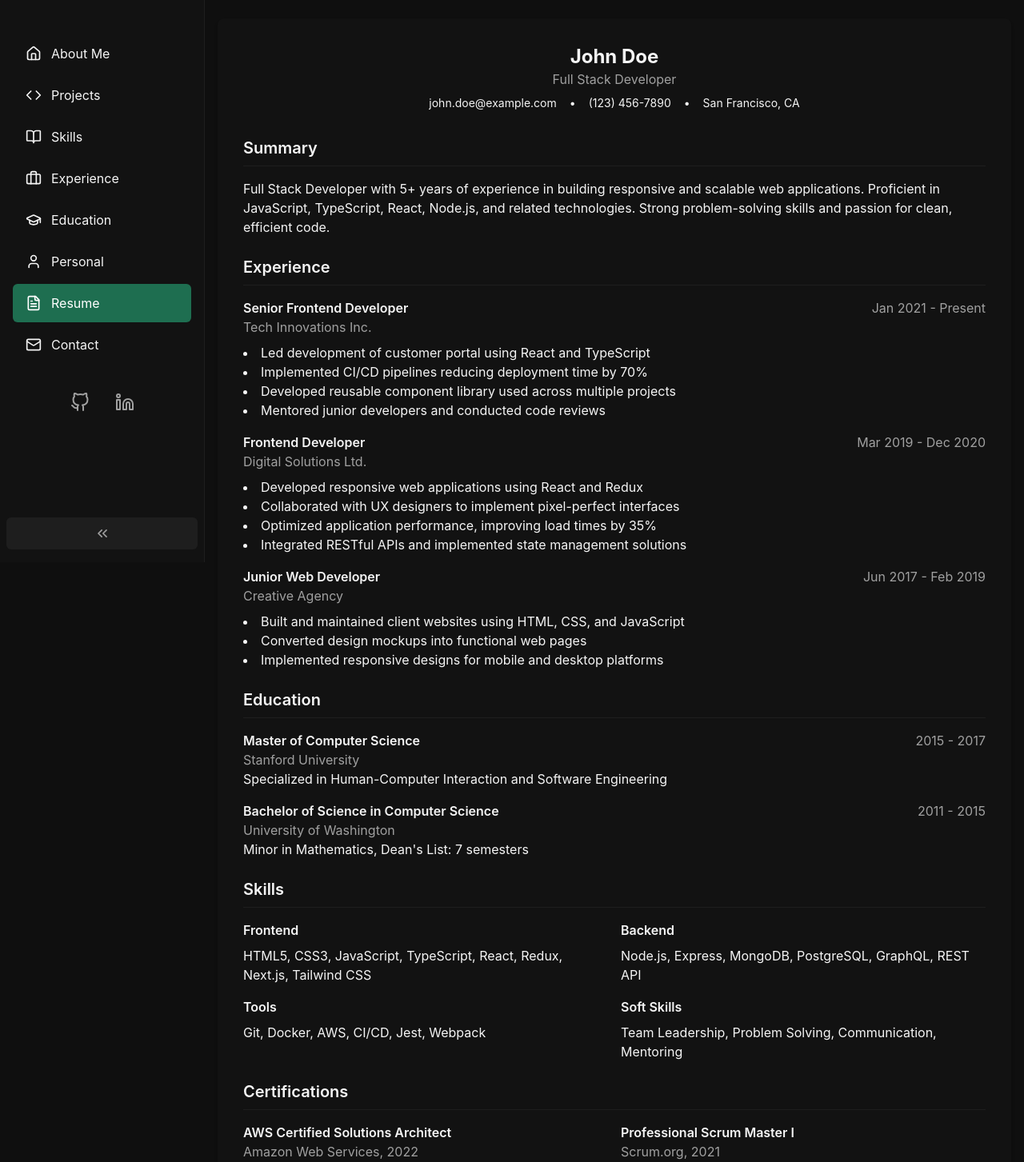
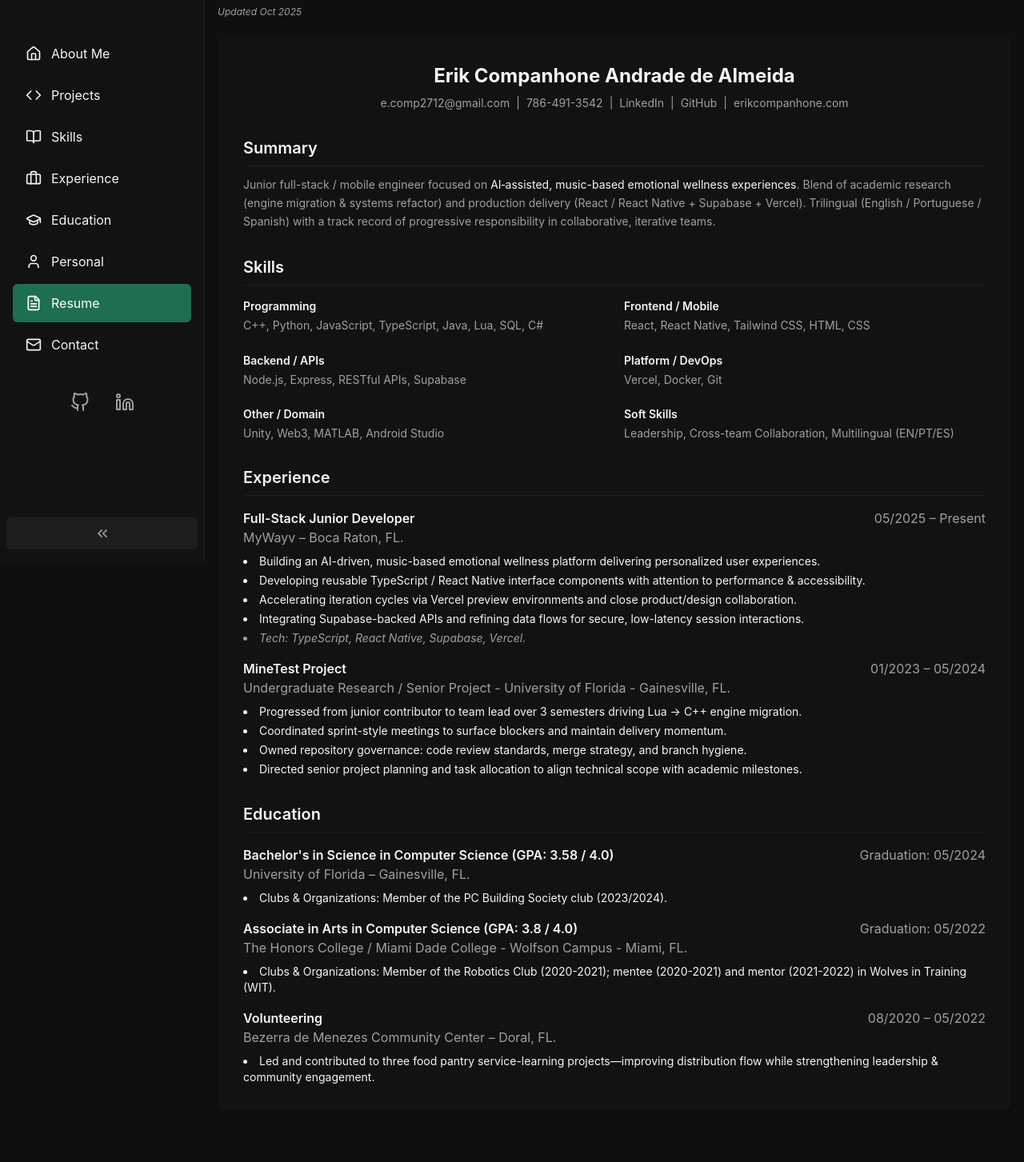
Before and after one commit to erikcompanhone/Personal-Portfolio, a React (Vite) app: page /resume in a window 1280 px wide. Shown: the part 97-1550 px from the top of the page at 80% size. After the commit the page ends 1518 px from the top, so only its background shows below. Built offline with nearby package versions, Linux system fonts and the light colour scheme.

Commit message:
feat: added content to resume page

```diff
--- a/src/pages/Resume.tsx
+++ b/src/pages/Resume.tsx
@@ -1,145 +1,188 @@
-import React from 'react';
+import React, { useRef } from 'react';
 import { DownloadIcon, PrinterIcon } from 'lucide-react';
 
 const Resume: React.FC = () => {
+  const iframeRef = useRef<HTMLIFrameElement | null>(null);
+
+  const handlePrint = () => {
+    const existing = iframeRef.current;
+    if (existing) {
+      existing.contentWindow?.focus();
+      existing.contentWindow?.print();
+      return;
+    }
+    const iframe = document.createElement('iframe');
+    iframe.style.position = 'fixed';
+    iframe.style.right = '0';
+    iframe.style.bottom = '0';
+    iframe.style.width = '0';
+    iframe.style.height = '0';
+    iframe.style.border = '0';
+    iframe.src = '/resume.pdf';
+    iframe.onload = () => {
+      setTimeout(() => {
+        iframe.contentWindow?.focus();
+        iframe.contentWindow?.print();
+      }, 50);
+    };
+    document.body.appendChild(iframe);
+    iframeRef.current = iframe;
+  };
+
   return (
     <div>
-      <div className="flex justify-between items-center mb-8">
+      <div className="flex justify-between items-center mb-4 print:mb-2">
         <h1 className="text-3xl font-bold">Resume</h1>
-        <div className="flex gap-4">
+        <div className="flex gap-4 flex-wrap">
           <button
-            className="flex items-center gap-2 px-4 py-2 bg-accent text-white rounded-md hover:bg-opacity-90 transition-colors"
-            onClick={() => window.print()}
+            aria-label="Print resume PDF"
+            className="flex items-center gap-2 px-4 py-2 bg-accent text-white rounded-md hover:bg-opacity-90 transition-colors print:hidden"
+            onClick={handlePrint}
           >
             <PrinterIcon size={18} /> Print
           </button>
           <a
-            href="/john-doe-resume.pdf"
+            href="/resume.pdf"
             download
-            className="flex items-center gap-2 px-4 py-2 bg-secondary hover:bg-opacity-80 rounded-md transition-colors"
+            aria-label="Download resume PDF"
+            className="flex items-center gap-2 px-4 py-2 bg-secondary hover:bg-opacity-80 rounded-md transition-colors print:hidden"
           >
             <DownloadIcon size={18} /> Download PDF
           </a>
         </div>
       </div>
+      <div className="text-xs text-muted mb-6 print:mb-2 italic print:text-black">Updated Oct 2025</div>
 
-      <div className="bg-primary p-8 rounded-lg shadow-md" id="resume">
-        <div className="mb-8 text-center">
-          <h2 className="text-2xl font-bold">John Doe</h2>
-            <p className="text-muted">Full Stack Developer</p>
-          <div className="flex justify-center gap-4 mt-2 text-sm">
-            <span>john.doe@example.com</span>
-            <span>•</span>
-            <span>(123) 456-7890</span>
-            <span>•</span>
-            <span>San Francisco, CA</span>
-          </div>
+      {/* Print styles (scoped) */}
+      <style>{`@media print {
+        body { background: #ffffff !important; }
+        #resume { box-shadow: none !important; background: #ffffff !important; }
+        nav, header, footer { display:none !important; }
+        /* Attempt to keep to one page by tightening spacing */
+        #resume h3 { margin-top: 0.75rem; }
+        #resume .space-y-4 > * + * { margin-top:0.65rem !important; }
+        #resume .space-y-8 > * + * { margin-top:1.1rem !important; }
+        #resume ul { margin-top:0.3rem !important; }
+      }`}</style>
+
+  <div className="bg-primary p-8 rounded-lg shadow-md space-y-8 print:space-y-6" id="resume">
+        <div className="text-center space-y-2">
+          <h2 className="text-2xl font-bold">Erik Companhone Andrade de Almeida</h2>
+          <p className="text-sm text-muted flex flex-col md:flex-row md:items-center md:justify-center gap-1 md:gap-2">
+            <span>e.comp2712@gmail.com</span>
+            <span className="hidden md:inline">|</span>
+            <span>786-491-3542</span>
+            <span className="hidden md:inline">|</span>
+            <span><a className="hover:underline" href="https://www.linkedin.com/in/erik-companhone/" target="_blank" rel="noopener noreferrer">LinkedIn</a></span>
+            <span className="hidden md:inline">|</span>
+            <span><a className="hover:underline" href="https://github.com/erikcompanhone" target="_blank" rel="noopener noreferrer">GitHub</a></span>
+            <span className="hidden md:inline">|</span>
+            <span><a className="hover:underline" href="https://erikcompanhone.com" target="_blank" rel="noopener noreferrer">erikcompanhone.com</a></span>
+          </p>
         </div>
 
-        <section className="mb-6">
-          <h3 className="text-xl font-semibold border-b border-secondary pb-2 mb-4">Summary</h3>
-          <p>
-            Full Stack Developer with 5+ years of experience in building responsive and scalable web applications.
-            Proficient in JavaScript, TypeScript, React, Node.js, and related technologies. Strong problem-solving skills
-            and passion for clean, efficient code.
+        {/* Summary */}
+        <section className="space-y-3" aria-labelledby="summary-heading">
+          <h3 id="summary-heading" className="text-xl font-semibold border-b border-secondary pb-2">Summary</h3>
+          <p className="text-sm leading-relaxed text-muted">
+            Junior full-stack / mobile engineer focused on <span className="text-text">AI‑assisted, music-based emotional wellness experiences</span>. Blend of
+            academic research (engine migration & systems refactor) and production delivery (React / React Native + Supabase + Vercel).
+            Trilingual (English / Portuguese / Spanish) with a track record of progressive responsibility in collaborative, iterative teams.
           </p>
         </section>
 
-        <section className="mb-6">
-          <h3 className="text-xl font-semibold border-b border-secondary pb-2 mb-4">Experience</h3>
-          <div className="mb-4">
-            <div className="flex justify-between">
-              <h4 className="font-semibold">Senior Frontend Developer</h4>
-              <span className="text-muted">Jan 2021 - Present</span>
+        <section className="space-y-4" aria-labelledby="skills-heading">
+          <h3 id="skills-heading" className="text-xl font-semibold border-b border-secondary pb-2">Skills</h3>
+          <div className="grid md:grid-cols-2 gap-6 text-sm">
+            <div>
+              <h4 className="font-semibold mb-1">Programming</h4>
+              <p className="text-muted leading-snug">C++, Python, JavaScript, TypeScript, Java, Lua, SQL, C#</p>
             </div>
-            <p className="text-muted">Tech Innovations Inc.</p>
-            <ul className="list-disc list-inside mt-2">
-              <li>Led development of customer portal using React and TypeScript</li>
-              <li>Implemented CI/CD pipelines reducing deployment time by 70%</li>
-              <li>Developed reusable component library used across multiple projects</li>
-              <li>Mentored junior developers and conducted code reviews</li>
-            </ul>
+            <div>
+              <h4 className="font-semibold mb-1">Frontend / Mobile</h4>
+              <p className="text-muted leading-snug">React, React Native, Tailwind CSS, HTML, CSS</p>
+            </div>
+            <div>
+              <h4 className="font-semibold mb-1">Backend / APIs</h4>
+              <p className="text-muted leading-snug">Node.js, Express, RESTful APIs, Supabase</p>
+            </div>
+            <div>
+              <h4 className="font-semibold mb-1">Platform / DevOps</h4>
+              <p className="text-muted leading-snug">Vercel, Docker, Git</p>
+            </div>
+            <div>
+              <h4 className="font-semibold mb-1">Other / Domain</h4>
+              <p className="text-muted leading-snug">Unity, Web3, MATLAB, Android Studio</p>
+            </div>
+            <div>
+              <h4 className="font-semibold mb-1">Soft Skills</h4>
+              <p className="text-muted leading-snug">Leadership, Cross-team Collaboration, Multilingual (EN/PT/ES)</p>
+            </div>
           </div>
-          <div className="mb-4">
-            <div className="flex justify-between">
-              <h4 className="font-semibold">Frontend Developer</h4>
-              <span className="text-muted">Mar 2019 - Dec 2020</span>
+        </section>
+
+        <section className="space-y-4" aria-labelledby="experience-heading">
+          <h3 className="text-xl font-semibold border-b border-secondary pb-2">Experience</h3>
+          <div>
+            <div className="flex flex-col md:flex-row md:justify-between md:items-start">
+              <h4 className="font-semibold">Full-Stack Junior Developer</h4>
+              <span className="text-muted md:ml-4 whitespace-nowrap">05/2025 – Present</span>
             </div>
-            <p className="text-muted">Digital Solutions Ltd.</p>
-            <ul className="list-disc list-inside mt-2">
-              <li>Developed responsive web applications using React and Redux</li>
-              <li>Collaborated with UX designers to implement pixel-perfect interfaces</li>
-              <li>Optimized application performance, improving load times by 35%</li>
-              <li>Integrated RESTful APIs and implemented state management solutions</li>
+            <p className="text-muted">MyWayv – Boca Raton, FL.</p>
+            <ul className="list-disc list-inside mt-2 text-sm space-y-1">
+              <li>Building an AI-driven, music-based emotional wellness platform delivering personalized user experiences.</li>
+              <li>Developing reusable TypeScript / React Native interface components with attention to performance & accessibility.</li>
+              <li>Accelerating iteration cycles via Vercel preview environments and close product/design collaboration.</li>
+              <li>Integrating Supabase-backed APIs and refining data flows for secure, low-latency session interactions.</li>
+              <li className="italic text-muted">Tech: TypeScript, React Native, Supabase, Vercel.</li>
             </ul>
           </div>
           <div>
-            <div className="flex justify-between">
-              <h4 className="font-semibold">Junior Web Developer</h4>
-              <span className="text-muted">Jun 2017 - Feb 2019</span>
+            <div className="flex flex-col md:flex-row md:justify-between md:items-start">
+              <h4 className="font-semibold">MineTest Project</h4>
+              <span className="text-muted md:ml-4 whitespace-nowrap">01/2023 – 05/2024</span>
             </div>
-            <p className="text-muted">Creative Agency</p>
-            <ul className="list-disc list-inside mt-2">
-              <li>Built and maintained client websites using HTML, CSS, and JavaScript</li>
-              <li>Converted design mockups into functional web pages</li>
-              <li>Implemented responsive designs for mobile and desktop platforms</li>
+            <p className="text-muted">Undergraduate Research / Senior Project - University of Florida - Gainesville, FL.</p>
+            <ul className="list-disc list-inside mt-2 text-sm space-y-1">
+              <li>Progressed from junior contributor to team lead over 3 semesters driving Lua → C++ engine migration.</li>
+              <li>Coordinated sprint-style meetings to surface blockers and maintain delivery momentum.</li>
+              <li>Owned repository governance: code review standards, merge strategy, and branch hygiene.</li>
+              <li>Directed senior project planning and task allocation to align technical scope with academic milestones.</li>
             </ul>
           </div>
         </section>
 
-        <section className="mb-6">
-          <h3 className="text-xl font-semibold border-b border-secondary pb-2 mb-4">Education</h3>
-          <div className="mb-4">
-            <div className="flex justify-between">
-              <h4 className="font-semibold">Master of Computer Science</h4>
-              <span className="text-muted">2015 - 2017</span>
+        <section className="space-y-4" aria-labelledby="education-heading">
+          <h3 id="education-heading" className="text-xl font-semibold border-b border-secondary pb-2">Education</h3>
+          <div>
+            <div className="flex flex-col md:flex-row md:justify-between md:items-start">
+              <h4 className="font-semibold">Bachelor's in Science in Computer Science (GPA: 3.58 / 4.0)</h4>
+              <span className="text-muted md:ml-4 whitespace-nowrap">Graduation: 05/2024</span>
             </div>
-            <p className="text-muted">Stanford University</p>
-            <p>Specialized in Human-Computer Interaction and Software Engineering</p>
+            <p className="text-muted">University of Florida – Gainesville, FL.</p>
+            <ul className="list-disc list-inside mt-2 text-sm space-y-1">
+              <li>Clubs & Organizations: Member of the PC Building Society club (2023/2024).</li>
+            </ul>
           </div>
           <div>
-            <div className="flex justify-between">
-              <h4 className="font-semibold">Bachelor of Science in Computer Science</h4>
-              <span className="text-muted">2011 - 2015</span>
+            <div className="flex flex-col md:flex-row md:justify-between md:items-start">
+              <h4 className="font-semibold">Associate in Arts in Computer Science (GPA: 3.8 / 4.0)</h4>
+              <span className="text-muted md:ml-4 whitespace-nowrap">Graduation: 05/2022</span>
             </div>
-            <p className="text-muted">University of Washington</p>
-            <p>Minor in Mathematics, Dean's List: 7 semesters</p>
+            <p className="text-muted">The Honors College / Miami Dade College - Wolfson Campus - Miami, FL.</p>
+            <ul className="list-disc list-inside mt-2 text-sm space-y-1">
+              <li>Clubs & Organizations: Member of the Robotics Club (2020-2021); mentee (2020-2021) and mentor (2021-2022) in Wolves in Training (WIT).</li>
+            </ul>
           </div>
-        </section>
-
-        <section className="mb-6">
-          <h3 className="text-xl font-semibold border-b border-secondary pb-2 mb-4">Skills</h3>
-          <div className="grid grid-cols-1 md:grid-cols-2 gap-4">
-            <div>
-              <h4 className="font-semibold mb-2">Frontend</h4>
-              <p>HTML5, CSS3, JavaScript, TypeScript, React, Redux, Next.js, Tailwind CSS</p>
+          <div>
+            <div className="flex flex-col md:flex-row md:justify-between md:items-start">
+              <h4 className="font-semibold">Volunteering</h4>
+              <span className="text-muted md:ml-4 whitespace-nowrap">08/2020 – 05/2022</span>
             </div>
-            <div>
-              <h4 className="font-semibold mb-2">Backend</h4>
-              <p>Node.js, Express, MongoDB, PostgreSQL, GraphQL, REST API</p>
-            </div>
-            <div>
-              <h4 className="font-semibold mb-2">Tools</h4>
-              <p>Git, Docker, AWS, CI/CD, Jest, Webpack</p>
-            </div>
-            <div>
-              <h4 className="font-semibold mb-2">Soft Skills</h4>
-              <p>Team Leadership, Problem Solving, Communication, Mentoring</p>
-            </div>
-          </div>
-        </section>
-
-        <section>
-          <h3 className="text-xl font-semibold border-b border-secondary pb-2 mb-4">Certifications</h3>
-          <div className="grid grid-cols-1 md:grid-cols-2 gap-4">
-            <div>
-              <h4 className="font-semibold">AWS Certified Solutions Architect</h4>
-              <p className="text-muted">Amazon Web Services, 2022</p>
-            </div>
-            <div>
-              <h4 className="font-semibold">Professional Scrum Master I</h4>
-              <p className="text-muted">Scrum.org, 2021</p>
-            </div>
+            <p className="text-muted">Bezerra de Menezes Community Center – Doral, FL.</p>
+            <ul className="list-disc list-inside mt-2 text-sm space-y-1">
+              <li>Led and contributed to three food pantry service-learning projects—improving distribution flow while strengthening leadership & community engagement.</li>
+            </ul>
           </div>
         </section>
       </div>
```
Also changed, not shown: package.json (+6 -6 lines), TODO.txt, 1 other file (tests, documents, lock files or other folders).
